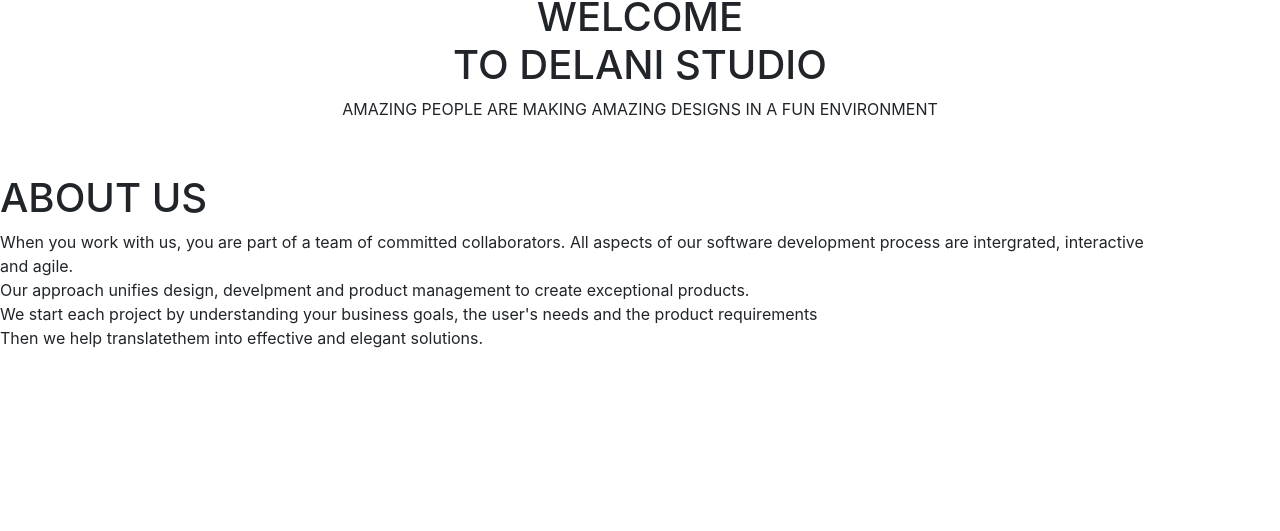
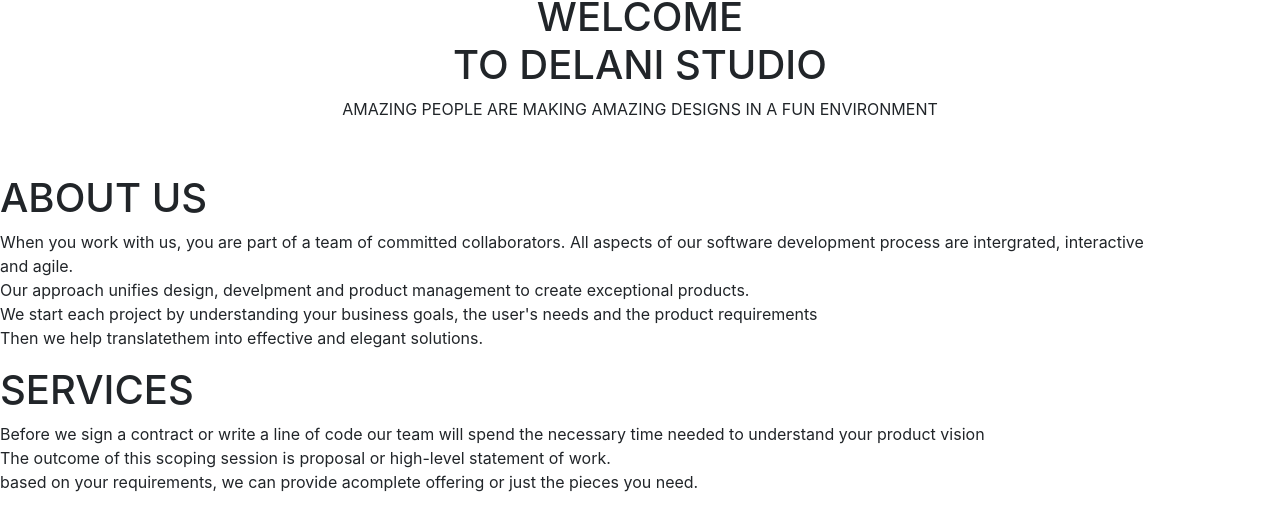
Before and after one commit to KiptooRugut/Delani-Studio, a plain HTML site: page index.html in a window 1280 px wide. Shown: the part 103-634 px from the top of the page. Drawn offline with nearby package versions, Linux system fonts and the light colour scheme; a web font is replaced by a local one.

Commit message:
it will add the services page

```diff
--- a/index.html
+++ b/index.html
@@ -30,6 +30,13 @@
         </p>
     </div>
 
+    <div class="services">
+        <h1>SERVICES</h1>
+        <p>Before we sign a contract or write a line of code our team will spend the necessary time needed to understand your product vision <br>The outcome of this scoping session is proposal or high-level statement of work. <br>based on your requirements,
+            we can provide acomplete offering or just the pieces you need.</p>
+    </div>
+
+
 </body>
 
 </html>
```
